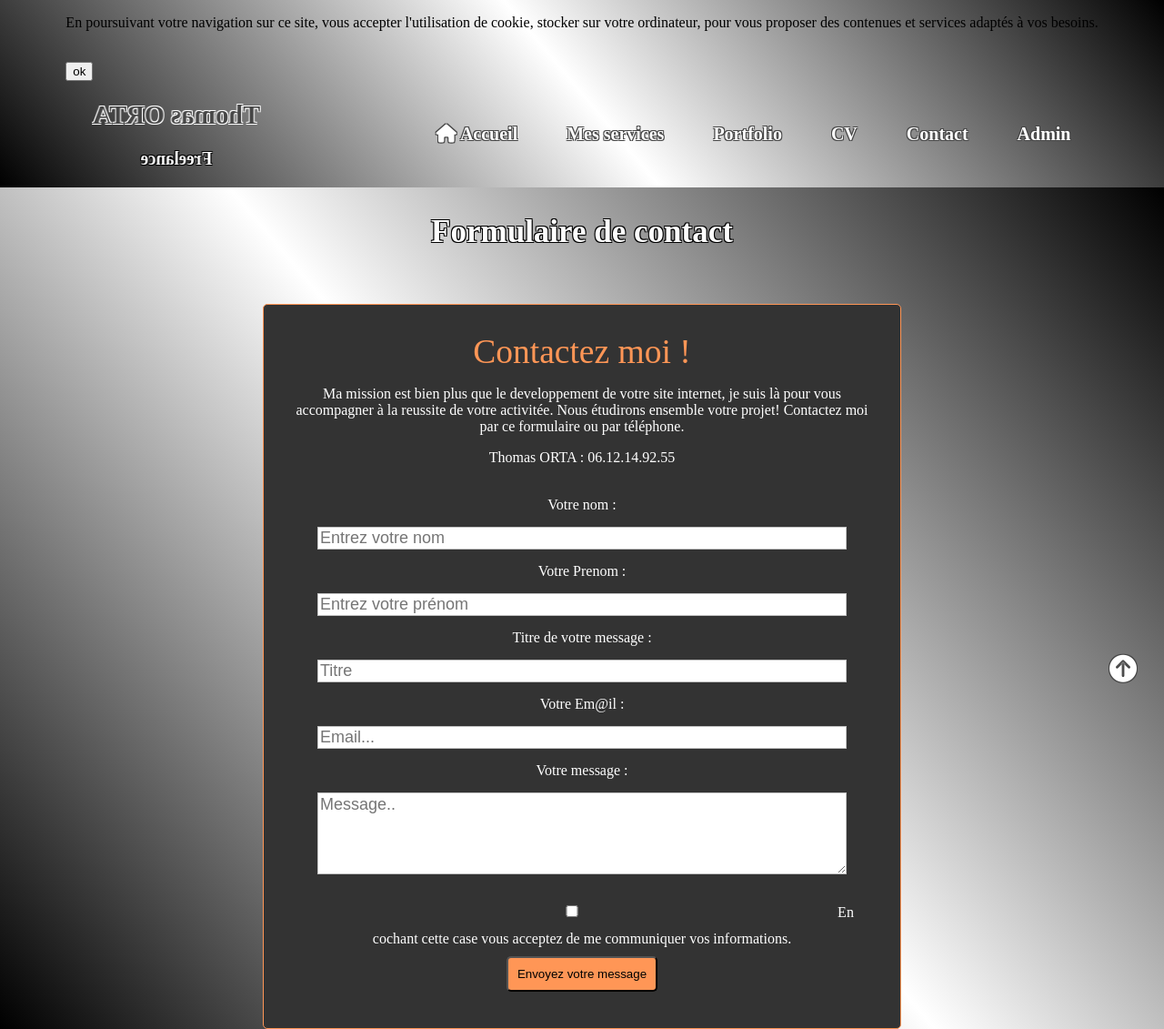
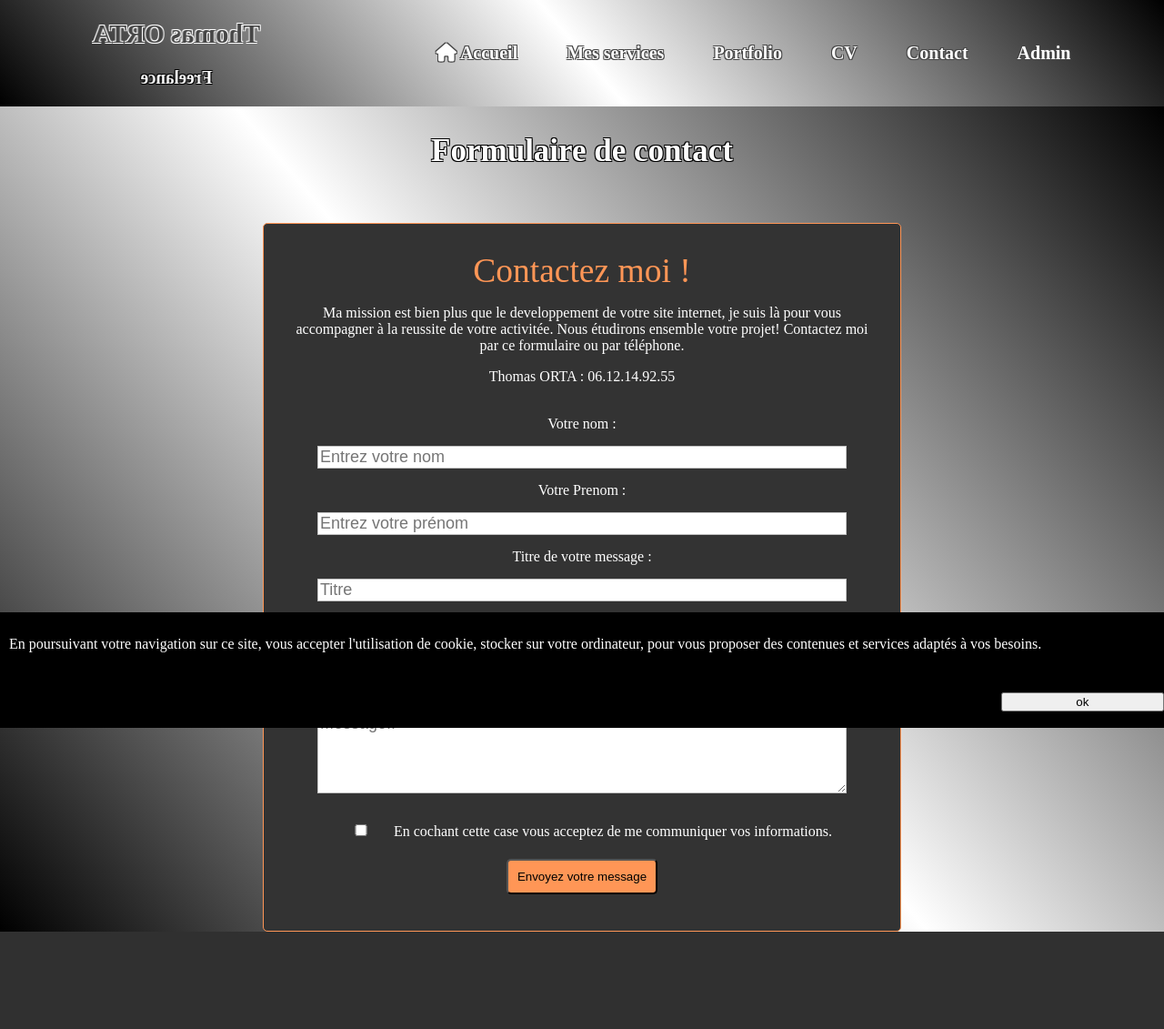
Before and after one commit to Web82-Thom/ThomasOrta, a PHP site: page /index?objet=contact in a window 1280 px wide. Shown: the whole page at 91% size. After the commit the page ends 1024 px from the top, so only its background shows below. Run offline with PHP 8.4, Linux system fonts and the light colour scheme; some libraries are stand-ins or nearby versions; some web fonts are replaced.

Commit message:
css for cookie and case check for contact form

```diff
--- a/public/css/style.css
+++ b/public/css/style.css
@@ -51,6 +51,29 @@ body {
     font-size: 30px;
     text-shadow: #464646 1px 1px, #464646 -1px 1px, #464646 -1px -1px, #464646 1px -1px;
 
+}
+
+.cookieAlert {
+    background-color: black;
+    color: white;
+    padding-bottom: 18px;
+    position: fixed;
+    opacity: 1;
+    bottom: 0;
+    width: 100%;
+    height: auto;
+    z-index: 5;
+}
+
+.cookieAlert p {
+    padding: 10px;
+}
+
+#cookieButton {
+    width: 14%;
+    display: block;
+    margin: auto;
+    margin-right: 0;
 }
 /*
 *
@@ -106,7 +129,6 @@ header {
     padding: 5px;
     display: block;
     position: absolute;
-    right: 0;
 }
 
 .sousMenu {
@@ -737,6 +759,10 @@ table tr:hover {
     padding-top: 50px;
     padding-bottom: 50px;
 }
+
+#inputContactCheck {
+    width: 10%;
+}
 /*
 *
 *
```
